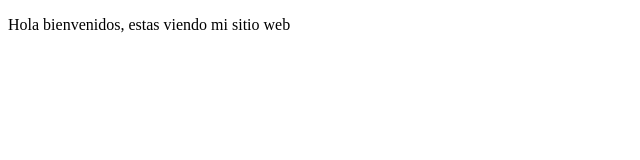
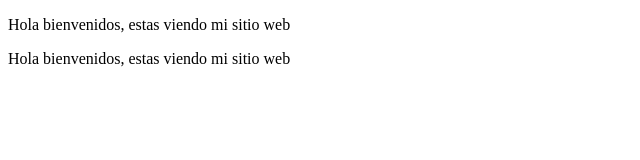
Before and after one commit to yasadyosorioci-source/Mi-primer-sitio-web, a plain HTML site: page index.html in a window 1280 px wide. Shown: the whole page, without its empty margins (0-640 px from the left). Drawn offline with Linux system fonts and the light colour scheme.

Commit message:
Agregue mas

```diff
--- a/index.html
+++ b/index.html
@@ -7,5 +7,6 @@
 </head>
 <body>
     <P>Hola bienvenidos, estas viendo mi sitio web</P>
+    <P>Hola bienvenidos, estas viendo mi sitio web</P>
 </body>
 </html>
```
